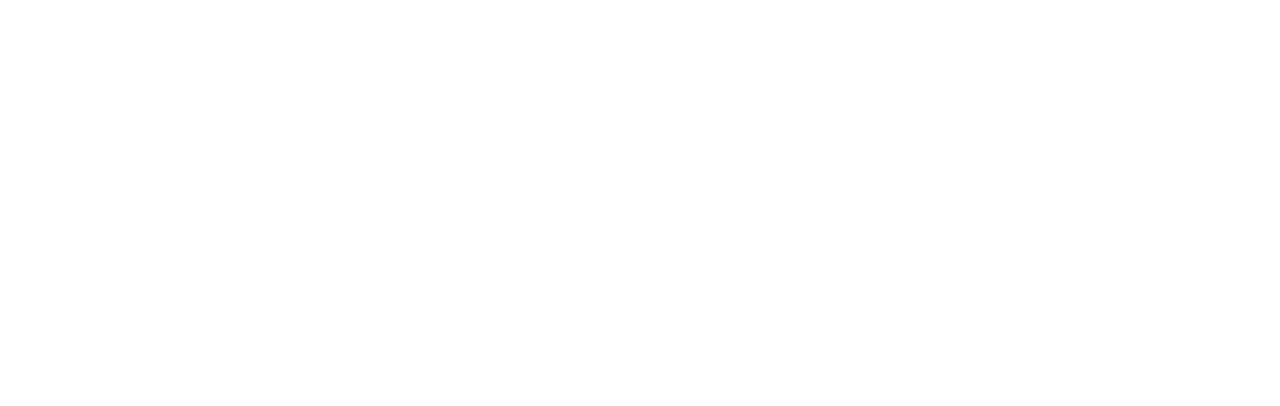
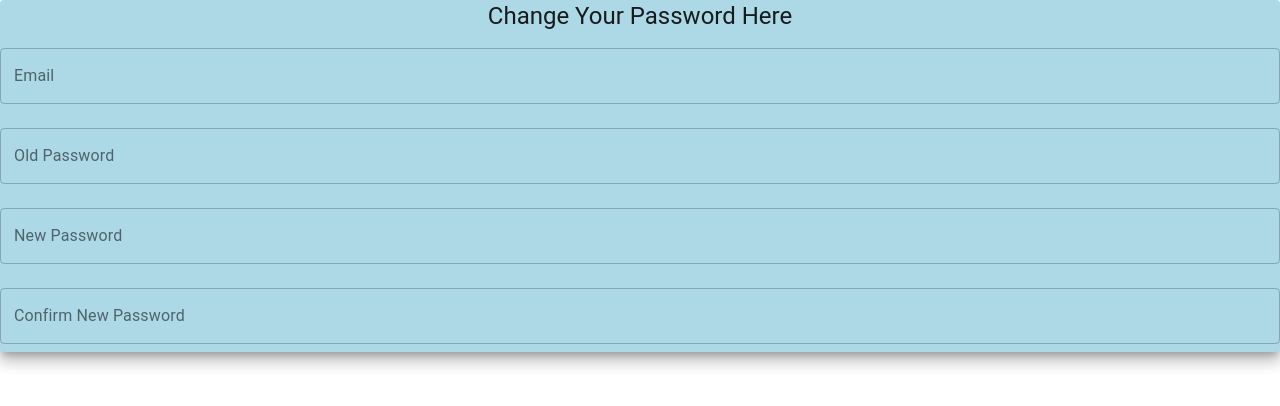
Before and after one commit to sivayogasubramanian/just-to-do-it-frontend, a React (Create React App) app: page /account in a window 1280 px wide. Shown: the top 406 px of the page. Built offline with nearby package versions, Linux system fonts and the light colour scheme.

Commit message:
added account component

```diff
--- a/src/App.jsx
+++ b/src/App.jsx
@@ -13,6 +13,7 @@ import NextWeek from './routes/NextWeek';
 import Tags from './routes/tags';
 // Styles
 import './App.css';
+import Account from './components/account';
 
 const App = () => {
   const isAuthenticated = useSelector((state) => state.isAuthenticated);
@@ -58,6 +59,7 @@ const App = () => {
             component={Tags}
             auth={isAuthenticated}
           />
+          <Route exact path="/account" component={Account} />
         </Switch>
       </div>
     </Router>
--- /dev/null
+++ b/src/components/account/index.jsx
@@ -0,0 +1,54 @@
+import React from 'react';
+import { Paper, TextField, Grid, Typography } from '@material-ui/core';
+import { useStyles } from './styles';
+
+const Account = () => {
+  const classes = useStyles();
+  return (
+    <Paper elevation={10} style={{ backgroundColor: 'lightBlue' }}>
+      <Grid
+        container
+        direction="column"
+        justify="space-around"
+        alignItems="center"
+      >
+        <Typography color="inherit" variant="h5">
+          Change Your Password Here
+        </Typography>
+        <TextField
+          variant="outlined"
+          size="medium"
+          margin="normal"
+          fullWidth
+          label="Email"
+        ></TextField>
+        <TextField
+          variant="outlined"
+          size="medium"
+          margin="normal"
+          fullWidth
+          label="Old Password"
+          type="password"
+        ></TextField>
+        <TextField
+          variant="outlined"
+          size="medium"
+          margin="normal"
+          fullWidth
+          label="New Password"
+          type="password"
+        ></TextField>
+        <TextField
+          variant="outlined"
+          size="medium"
+          margin="normal"
+          fullWidth
+          label="Confirm New Password"
+          type="password"
+        ></TextField>
+      </Grid>
+    </Paper>
+  );
+};
+
+export default Account;
--- /dev/null
+++ b/src/components/account/styles.js
@@ -0,0 +1,8 @@
+import { makeStyles } from '@material-ui/core/styles';
+
+export const useStyles = makeStyles((theme) => ({
+  textField: {
+    marginLeft: '20px',
+    marginRight: '20px',
+  },
+}));
```
Also changed, not shown: 1 other file (tests, documents, lock files or other folders).
